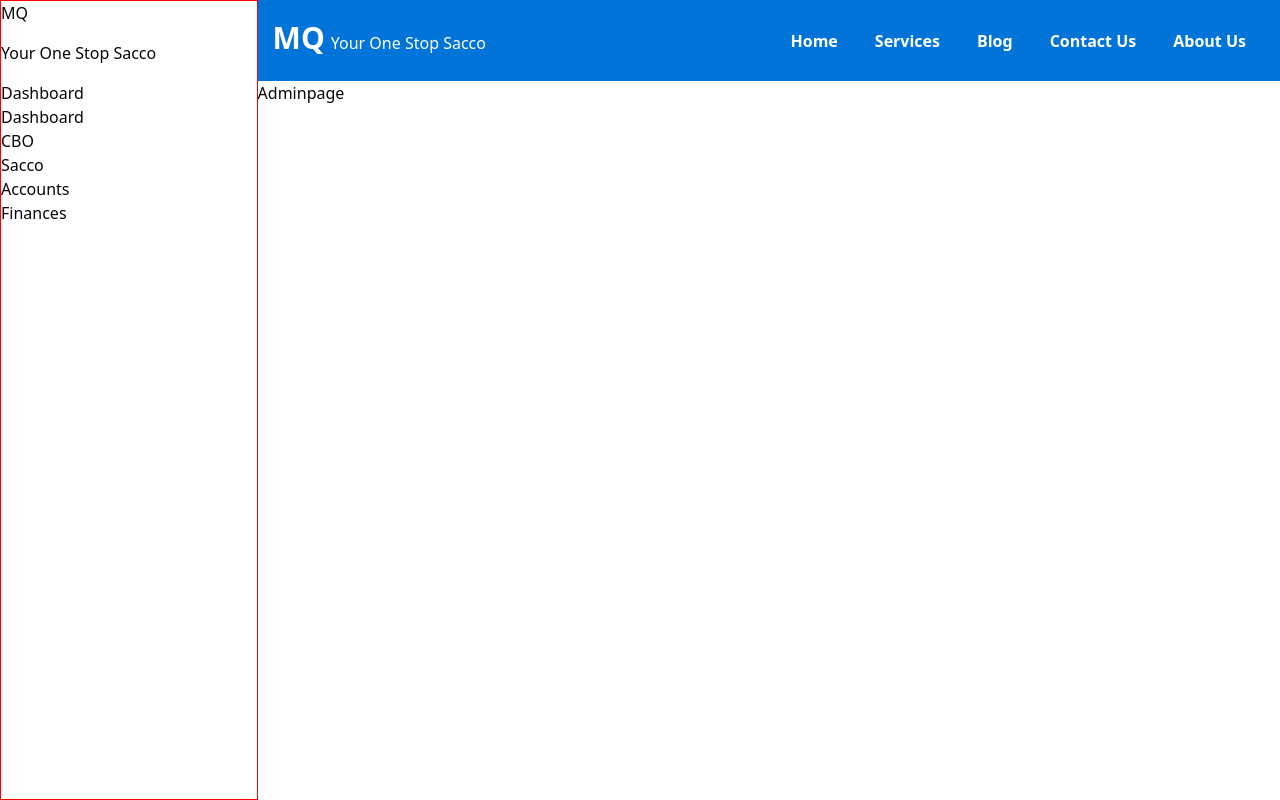
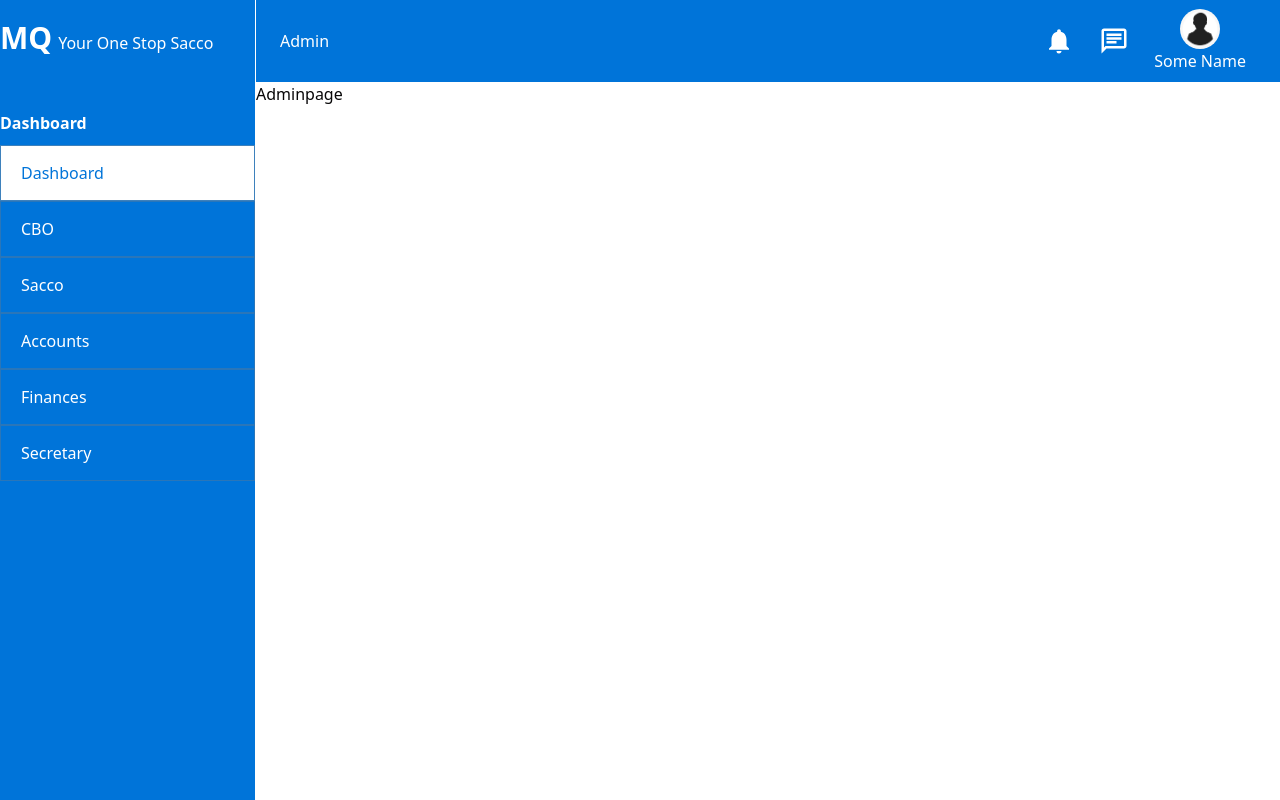
Before and after one commit to Samkipz/virtualSacco, a Next.js app in the folder vsacco/: page /admin in a window 1280 px wide. Built offline with nearby package versions, Linux system fonts and the light colour scheme.

Commit message:
revamped the admin interface appearance

```diff
--- a/vsacco/app/admin/admin.module.css
+++ b/vsacco/app/admin/admin.module.css
@@ -2,9 +2,10 @@
     display: flex;
 }
 .leftBar{
-    border: 1px solid red;
+    /* border: 1px solid red; */
     flex: 1;
     min-height: 100vh;
+    background: var(--myBlue);
 }
 .content{
     flex: 4;
--- a/vsacco/app/admin/layout.jsx
+++ b/vsacco/app/admin/layout.jsx
@@ -10,7 +10,7 @@ const layout = ({children}) => {
           <Sidebar/>
         </div>
         <div className={styles.content}>
-            <Navbar/>
+            <Navbar admin='admin'/>
             <div className={styles.children}>{children}</div>
         </div>
     </div>
--- a/vsacco/app/page.js
+++ b/vsacco/app/page.js
@@ -1,12 +1,13 @@
 import styles from './page.module.css'
 import Navbar from './ui/navbar/page'
-import TrendingSlider from './ui/slider/page'
+import Brand from './ui/brand/page'
+import HeroSlider from './ui/slider/page'
 
 const Homepage = () => {
   return (
     <div className={styles}>
       <Navbar/>
-      <TrendingSlider/>
+      <HeroSlider/>
     </div>
   )
 }
--- /dev/null
+++ b/vsacco/app/ui/brand/brand.module.css
@@ -0,0 +1,18 @@
+.brand{
+    float: left;
+    padding-top: 15px;
+    padding-bottom: 10px;
+    color: var(--myWhite);
+}
+
+.brand_name{
+    font-size: 30px;
+    font-weight: 900;
+    display: inline-block;
+    vertical-align: middle;
+}
+
+.brand_slogan {
+    display: inline-block;
+    padding-left: 6px;
+}
--- /dev/null
+++ b/vsacco/app/ui/brand/page.jsx
@@ -0,0 +1,15 @@
+import Link from "next/link"
+import styles from "./brand.module.css"
+
+const Brand = () => {
+  return (
+    <div className={styles.brand}>
+        <div className={styles.brand_name}>
+          <Link href='/'>MQ</Link>
+        </div>
+        <p className={styles.brand_slogan}>Your One Stop Sacco</p>
+      </div>
+  )
+}
+
+export default Brand
--- a/vsacco/app/ui/navbar/navbar.module.css
+++ b/vsacco/app/ui/navbar/navbar.module.css
@@ -10,23 +10,10 @@
     color: var(--myWhite);
 }
 
-.brand{
-    float: left;
-    padding-top: 15px;
-    padding-bottom: 10px;
-    color: var(--myWhite);
-}
-
-.brand_name{
-    font-size: 30px;
-    font-weight: 900;
-    display: inline-block;
-    vertical-align: middle;
-}
-
-.brand_slogan {
-    display: inline-block;
-    padding-left: 6px;
+.inContainer{
+    width: 100%;
+    display: flex;
+    justify-content: space-between;
 }
 
 .nav{
@@ -60,3 +47,33 @@
     background: var(--myWhite);
     color: var(--myBlack);
 }
+
+.adminNavContainer{
+    width: 100%;
+    display: flex;
+    justify-content: space-between;
+    /* margin: 25px 10px; */
+    padding: 9px;
+    align-items: center;
+    text-transform: capitalize;
+}
+
+.navMenu{
+    display: flex;
+    align-items: center;
+    gap: 25px;
+    padding: 0 10px;
+}
+.avatar{
+    display: flex;
+    flex-direction: column;
+    justify-content: center;
+    text-align: center;
+    align-items: center;
+}
+
+.avatar img{
+    border-radius: 50px;
+    border: none;
+    object-fit: cover;
+}
--- a/vsacco/app/ui/navbar/page.jsx
+++ b/vsacco/app/ui/navbar/page.jsx
@@ -1,16 +1,19 @@
+"use client"
+import Image from 'next/image'
+import Brand from '../brand/page'
 import styles from './navbar.module.css'
 import Link from 'next/link'
+import { usePathname } from 'next/navigation'
+import {MdNotifications, MdOutlineChat} from 'react-icons/md'
 
-const Navbar = () => {
+const Navbar = ({admin}) => {
+  const pathname = usePathname();
+
   return (
     <div className={styles.container}>
-      <div className={styles.brand}>
-        <div className={styles.brand_name}>
-          <Link href='/'>MQ</Link>
-        </div>
-        <p className={styles.brand_slogan}>Your One Stop Sacco</p>
-      </div>
-      <nav className={styles.nav}>
+      { (!admin) ? (<div className={styles.inContainer}>
+        <Brand/>
+        <nav className={styles.nav}>
           <ul className={styles.navList} data-type="navbar">
               <li className={styles.navItem}>
                 <Link href='/'>Home</Link>
@@ -44,6 +47,32 @@ const Navbar = () => {
               </li>
           </ul>
       </nav>
+        </div>)
+        :
+      (
+      <div className={styles.adminNavContainer}>
+        <div className={styles.navTitle}>
+          {pathname.split("/").pop()}
+        </div>
+        <div className={styles.navMenu}>
+          <MdNotifications size={30} />
+          <MdOutlineChat size={30} />
+          <div className={styles.avatar}>
+            <Image
+              src="/noavatar.png"
+              alt='profile pic'
+              width='40'
+              height='40'
+            />
+            <h6>Some name</h6>
+          </div>
+        </div>
+      </div>
+    )}
+
+
+
+
     </div>
   )
 }
--- a/vsacco/app/ui/sidebar/page.jsx
+++ b/vsacco/app/ui/sidebar/page.jsx
@@ -1,51 +1,58 @@
-import styles from './sidebar.module.css'
-import Link from 'next/link'
+'use client'
+import Brand from "../brand/page";
+import styles from "./sidebar.module.css";
+import Link from "next/link";
+import { usePathname } from "next/navigation";
 
 const Sidebar = () => {
+  const pathname = usePathname();
+
   const sideBarItems = [
     {
       title: "Dashboard",
       list: [
         {
           name: "Dashboard",
-          path: "/admin"
+          path: "/admin",
         },
         {
           name: "CBO",
-          path: "/admin/cbo"
+          path: "/admin/cbo",
         },
         {
           name: "Sacco",
-          path: "/admin/sacco"
+          path: "/admin/sacco",
         },
         {
           name: "Accounts",
-          path: "/admin/accounts"
+          path: "/admin/accounts",
         },
         {
           name: "Finances",
-          path: "/admin/finances"
+          path: "/admin/finances",
         },
-      ]
-    }
-  ]
+        {
+          name: "Secretary",
+          path: "/admin/finances",
+        },
+      ],
+    },
+  ];
   return (
     <div className={styles.container}>
-      <div className={styles.brand}>
-        <div className={styles.brand_name}>
-          <Link href='/'>MQ</Link>
-        </div>
-        <p className={styles.brand_slogan}>Your One Stop Sacco</p>
-      </div>
+      <Brand />
 
       <ul className={styles.sideBarMenu}>
         {sideBarItems.map((category) => (
           <li key={category.title}>
             <span>{category.title}</span>
             <ul className={styles.sideBarList}>
-              {category.list.map((listItem) =>(
+              {category.list.map((listItem) => (
                 <li key={listItem.name}>
-                  {listItem.name}
+                  <Link href={listItem.path}
+                  className={`${styles.listItem} ${pathname === listItem.path && styles.active}`}>
+                    {listItem.name}
+                  </Link>
                 </li>
               ))}
             </ul>
@@ -53,7 +60,7 @@ const Sidebar = () => {
         ))}
       </ul>
     </div>
-  )
-}
+  );
+};
 
-export default Sidebar
+export default Sidebar;
--- a/vsacco/app/ui/sidebar/sidebar.module.css
+++ b/vsacco/app/ui/sidebar/sidebar.module.css
@@ -0,0 +1,47 @@
+.container{
+    /* border: 1px solid red; */
+    display: flex;
+    flex-direction: column;
+    border-right: 1px solid var(--myWhite);
+    height: 100vh;
+}
+.sideBarMenu{
+    display: flex;
+    justify-content: center;
+    flex-direction: row;
+    margin: 20px 0;
+    row-gap: 20px;
+}
+
+.sideBarMenu li{
+    list-style: none;
+    width: 100%;
+}
+
+.sideBarMenu span{
+    display: flex;
+    font-weight: 600;
+    padding-top: 10px;
+    padding-bottom: 10px;
+    width: 100%;
+    color: var(--myWhite);
+}
+
+.sideBarList{
+    display: flex;
+    flex-direction: column;
+}
+
+.listItem{
+    color: var(--myWhite);
+    display: flex;
+    gap: 10px;
+    padding: 15px 20px;
+    border: 1px solid #2e77b7eb;
+}
+
+.listItem:hover, .active{
+    background: var(--myWhite);
+    color: var(--myBlue);
+    /* border-radius: 5px; */
+}
--- a/vsacco/app/ui/slider/page.jsx
+++ b/vsacco/app/ui/slider/page.jsx
@@ -4,7 +4,7 @@ import Link from "next/link";
 import React, { useEffect, useState } from "react";
 import styles from "./slider.module.css";
 
-const TrendingSlider = () => {
+const HeroSlider = () => {
   const [slideIndex, setSlideIndex] = useState(1);
   const totalSlides = 3; // Assuming there are 3 slides, adjust this based on your actual number of slides
 
@@ -101,4 +101,4 @@ const TrendingSlider = () => {
   );
 };
 
-export default TrendingSlider;
+export default HeroSlider;
```
Also changed, not shown: vsacco/app/ui/slider/slider.module.css (+7 -1 lines), vsacco/public/noavatar.png (added).
